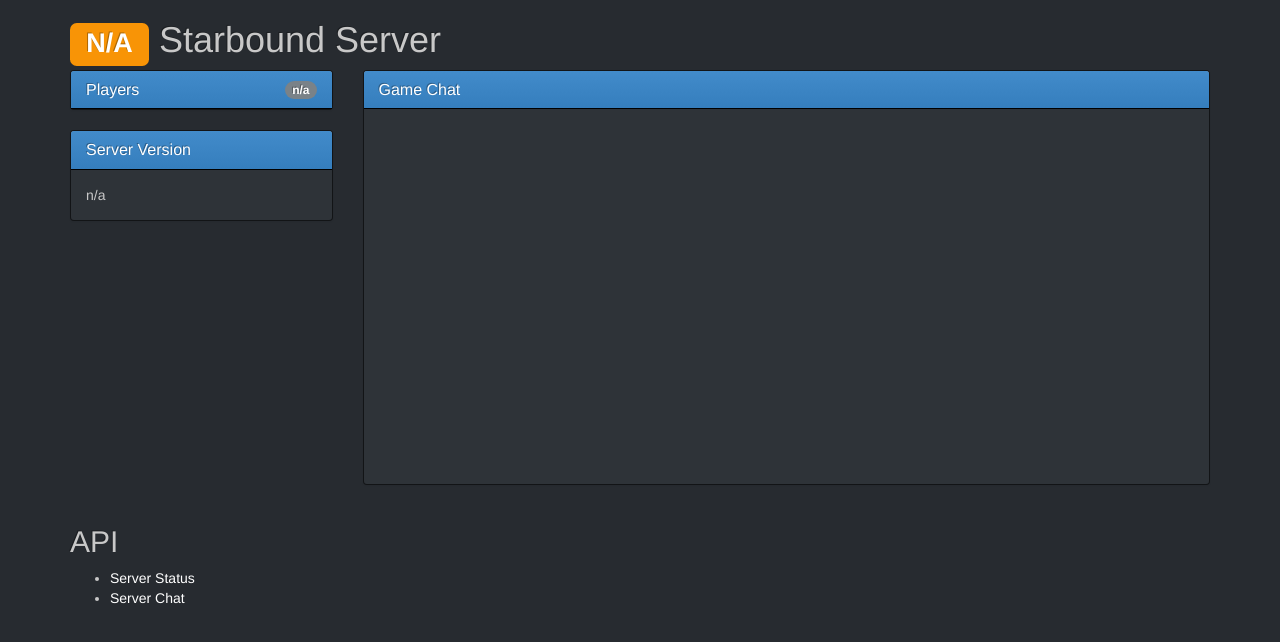
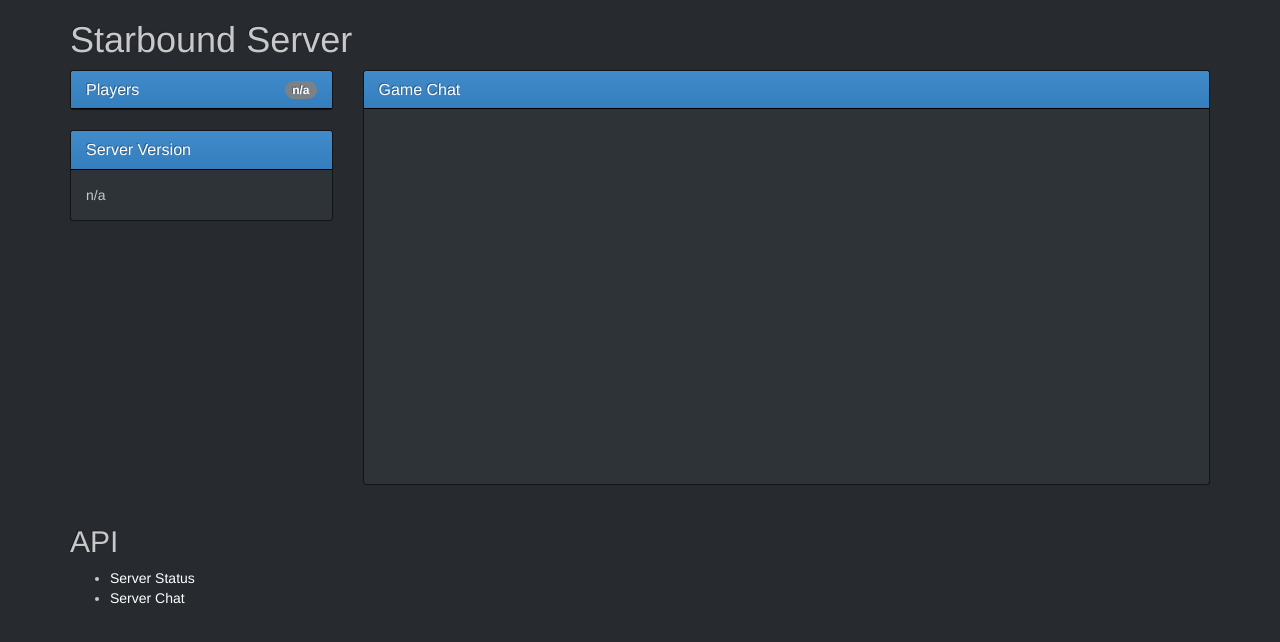
Before and after one commit to seriallos/commandstar, a website: page public/index.html in a window 1280 px wide. Drawn offline with nearby package versions, Linux system fonts and the light colour scheme; no server answers.

Commit message:
Removing monitoring label on website

```diff
--- a/public/index.html
+++ b/public/index.html
@@ -17,7 +17,7 @@
   <body>
     <div class="container">
       <h1>
-        <span id="serverStatus" class="label label-warning">N/A</span>
+        <!-- <span id="serverStatus" class="label label-warning">N/A</span> -->
         Starbound Server
       </h1>
 
```
